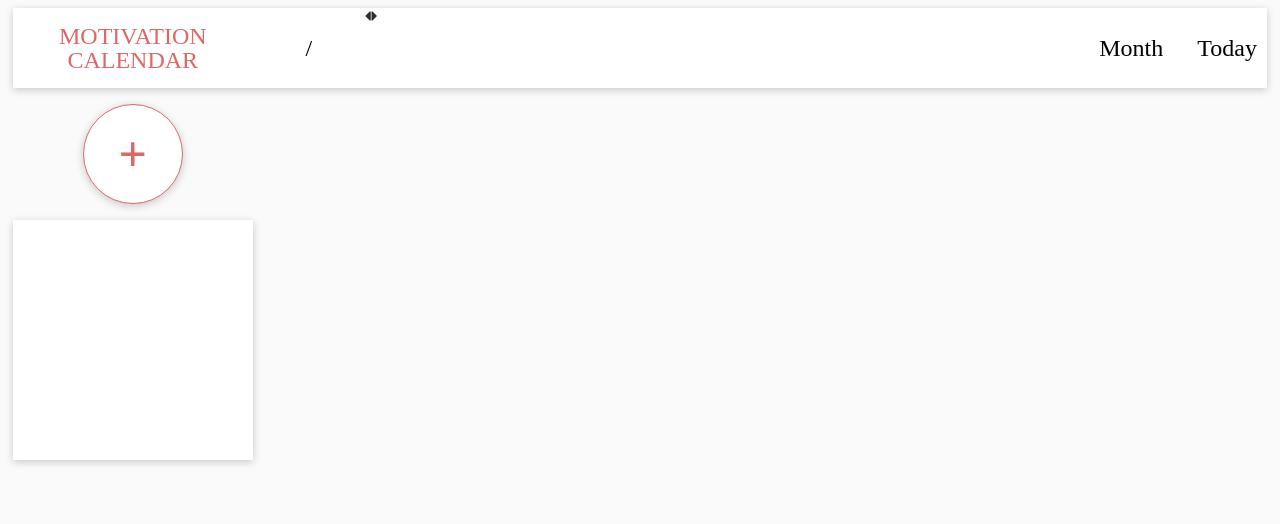
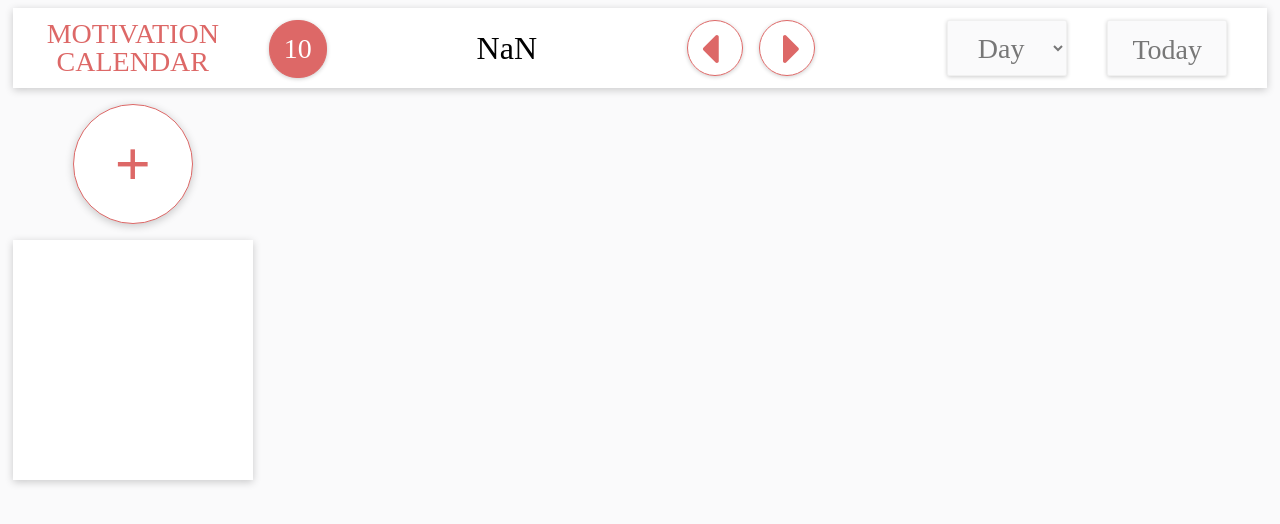
Before and after one commit to taniiiiim/motivation-calendar_vue, a Vue app: page /calendar in a window 1280 px wide. Shown: the top 524 px of the page. Built offline with nearby package versions, Linux system fonts and the light colour scheme.

Commit message:
AppHeader completed, routes were assigned to calendar view

```diff
--- a/src/components/organisms/CalendarHeader.vue
+++ b/src/components/organisms/CalendarHeader.vue
@@ -3,34 +3,134 @@
     <div class="title">
       <p>MOTIVATION<br>CALENDAR</p>
     </div>
+    <div class="current-day">
+      <span>{{currentDay}}</span>
+    </div>
     <div class="target-month">
-      <p>{{year}}/{{month}}</p>
+      <p>{{targetMonth | monthsInEnglish}} {{targetYear}}</p>
     </div>
     <div class="day-shift-btns">
-      <i class="fa fa-caret-left" aria-hidden="true"></i>
-      <i class="fa fa-caret-right" aria-hidden="true"></i>
+      <i class="fa fa-caret-left" aria-hidden="true" @click="handleshiftBack"></i>
+      <i class="fa fa-caret-right" aria-hidden="true" @click="handleshiftForward"></i>
     </div>
     <div class="today-nav">
-      <p>Today<p/>
+      <input class="today-nav-btn" type="button" value="Today" @click="handleshiftToToday" :disabled="isTargetCurrent"/>
     </div>
     <div class="time-scope">
-      <p>Month</p>
+      <select class="time-scope-box" name="time-scope" @change="handleTimeScopeChange">
+        <option
+          v-for="( val, key ) in timeScopes"
+          :key="key"
+          :value="key"
+          :selected="key === pageTitle">{{ val }}</option>
+      </select>
     </div>
   </div>
 </template>
 
 <script>
+import { MONTHS } from "../../constant.js"
+
 export default {
   name: 'calendar-header',
+  data: function() {
+    return {
+      timeScopes: {
+        day: "Day",
+        week: "Week",
+        month: "Month",
+        year: "Year"
+      }
+    }
+  },
   computed: {
-    year: function() {
-      return this.$route.params.year;
+    pageTitle: function() {
+      return this.$route.meta.pageTitle
     },
-    month: function() {
-      return this.$route.params.month;
+    currentDate: function() {
+      return new Date();
     },
-    day: function() {
-      return this.$route.params.day;
+    currentYear: function() {
+      return this.currentDate.getFullYear();
+    },
+    currentMonth: function() {
+      return this.currentDate.getMonth();
+    },
+    currentDay: function() {
+      return this.currentDate.getDate();
+    },
+    targetDate: function() {
+      return new Date(this.$route.params.year, this.$route.params.month - 1, this.$route.params.day)
+    },
+    targetYear: function() {
+      return this.targetDate.getFullYear();
+    },
+    targetMonth: function() {
+      return this.targetDate.getMonth();
+    },
+    targetDay: function() {
+      return this.targetDate.getDate();
+    },
+    isTargetCurrent: function() {
+      return (this.targetYear === this.currentYear) && (this.targetMonth === this.currentMonth) && (this.targetDay === this.currentDay);
+    }
+  },
+  filters: {
+    monthsInEnglish: function(month) {
+      return MONTHS[month];
+    }
+  },
+  methods: {
+    handleshiftBack: function() {
+      let shiftBackDate
+      switch (this.pageTitle) {
+        case "day":
+          shiftBackDate =  new Date(this.targetYear, this.targetMonth, this.targetDay - 1);
+          break;
+        case "week":
+          shiftBackDate =  new Date(this.targetYear, this.targetMonth, this.targetDay - 7);
+          break;
+        case "month":
+          shiftBackDate =  new Date(this.targetYear, this.targetMonth - 1, this.targetDay);
+          break;
+        case "year":
+          shiftBackDate =  new Date(this.targetYear - 1, this.targetMonth, this.targetDay);
+          break;
+        default:
+      }
+      this.$router.push({
+        path: `/calendar/${this.pageTitle}/${shiftBackDate.getFullYear()}/${shiftBackDate.getMonth() + 1}/${shiftBackDate.getDate()}`
+      })
+    },
+    handleshiftForward: function() {
+      let shiftForwardDate
+      switch (this.pageTitle) {
+        case "day":
+          shiftForwardDate =  new Date(this.targetYear, this.targetMonth, this.targetDay + 1);
+          break;
+        case "week":
+          shiftForwardDate =  new Date(this.targetYear, this.targetMonth, this.targetDay + 7);
+          break;
+        case "month":
+          shiftForwardDate =  new Date(this.targetYear, this.targetMonth + 1, this.targetDay);
+          break;
+        case "year":
+          shiftForwardDate =  new Date(this.targetYear + 1, this.targetMonth, this.targetDay);
+          break;
+        default:
+      }      this.$router.push({
+        path: `/calendar/${this.pageTitle}/${shiftForwardDate.getFullYear()}/${shiftForwardDate.getMonth() + 1}/${shiftForwardDate.getDate()}`
+      })
+    },
+    handleshiftToToday: function() {
+      this.$router.push({
+        path: `/calendar/${this.pageTitle}/${this.currentYear}/${this.currentMonth + 1}/${this.currentDay}`
+      })
+    },
+    handleTimeScopeChange: function(e) {
+      this.$router.push({
+        path: `/calendar/${e.target.value}/${this.targetYear}/${this.targetMonth + 1}/${this.targetDay}`
+      })
     }
   }
 }
@@ -51,57 +151,112 @@ export default {
   width: 30vh;
   p {
     color: #dd6867;
-    line-height: 3vh;
-    font-size: 3vh;
-    margin-top: 2vh;
-    margin-bottom: 2vh;
+    line-height: 3.5vh;
+    font-size: 3.5vh;
+    margin-top: 1.5vh;
+    margin-bottom: 1.5vh;
   }
   float: left;
 }
 
+.current-day {
+  margin: 1.5vh 0 1.5vh 2vh;
+  height: 7vh;
+  width: 7vh;
+  line-height: 7vh;
+  background: #dd6867;
+  border: 1px solid #dd6867;
+  border-radius: 3.5vh;
+  color: #fff;
+  font-size: 3.5vh;
+  float: left;
+  box-shadow: 0 1px 4px 0 rgba(0,0,0,0.2);
+}
+
 .target-month {
   height: 10vh;
-  width: 10vh;
-  margin-left: 2vh;
+  width: 35vh;
+  margin-left: 5vh;
   p {
     color: #000;
-    line-height: 3vh;
-    font-size: 3vh;
-    margin-top: 3.5vh;
-    margin-bottom: 3.5vh;
+    line-height: 4vh;
+    font-size: 4vh;
+    margin-top: 3vh;
+    margin-bottom: 3vh;
   }
   float: left;
 }
 
 .day-shift-btns {
-  height: 10vh;
-  margin-left: 2vh;
+  height: 7vh;
+  margin: 1.5vh 0 1.5vh 5vh;
   display: inline-flex;
   float: left;
 }
 
-.shift-btn {
-  &-left {
-    background: #fff;
-    height: 4vh;
-    width: 4vh;
-    border-top: 2vh solid transparent;
-    border-right: 3.5vh solid #fafafb;
-    border-bottom: 2vh solid transparent;
-    font-size: 50px;
+.fa {
+  height: 7vh;
+  width: 7vh;
+  border: 1px solid #dd6867;
+  border-radius: 3.5vh;
+  box-sizing: border-box;
+  box-shadow: 0 1px 4px 0 rgba(0,0,0,0.2);
+  color: #dd6867;
+  line-height: 7vh;
+  font-size: 6vh;
+  cursor: pointer;
+
+  &-caret-left {
+    padding-right: 1vh;
+  }
+
+  &-caret-right {
+    margin-left: 2vh;
+    padding-left: 1vh;
+  }
+
+  &:hover {
+    border: 2px solid #dd6867;
+    box-shadow: 0 1px 4px 0 #dd6867;
+  }
+
+  &:active {
+    background: #dd6867;
+    color: #fff;
+    box-shadow: 0 2px 8px 0 rgba(221,104,103,0.2);
+  }
+}
+
+.today-nav {
+  height: 10vh;
+  width: 15vh;
+  margin-right: 5vh;
+
+  &-btn {
+    height: 7vh;
+    width: 15vh;
+    margin: 1.5vh 0;
+    background: #fafafb;
+    border: 1px solid #f0f0f0;
+    border-radius: 2px;
+    box-sizing: border-box;
+    box-shadow: 0 1px 4px 0 rgba(0,0,0,0.2);
+    cursor: pointer;
+    color: #777;
+    line-height: 7vh;
+    font-size: 3.5vh;
     font-family: serif;
-    cursor: pointer;
 
     &:hover {
-      border: 3px solid #dd6867;
-      font-size: 50px;
-      box-shadow: 0 2px 8px 0 rgba(221,104,103,0.8);
+      border-color: #dd6867;
+      box-shadow: 0 2px 8px 0 rgba(221,104,103,0.2);
+      color: #dd6867;
     }
 
     &:active {
       background: #dd6867;
+      box-shadow: 0 2px 8px 0 rgba(221,104,103,0.2);
       color: #fff;
-      box-shadow: 0 2px 8px 0 rgba(221,104,103,0.2);
     }
 
     &:focus {
@@ -114,65 +269,44 @@ export default {
       box-shadow: 0 2px 8px 0 rgba(0,0,0,0.2);
     }
   }
-  &-right {
-    background: #fff;
-    height: 4vh;
-    width: 4vh;
-    border-top: 2vh solid transparent;
-    border-left: 3.5vh solid #fafafb;
-    border-bottom: 2vh solid transparent;
-    font-size: 50px;
+  float: right;
+}
+
+.time-scope {
+  height: 10vh;
+  width: 15vh;
+  margin-right: 5vh;
+  &-box {
+    height: 7vh;
+    width: 15vh;
+    margin: 1.5vh 0;
+    background: #fafafb;
+    border: 1px solid #f0f0f0;
+    border-radius: 2px;
+    box-sizing: border-box;
+    box-shadow: 0 1px 4px 0 rgba(0,0,0,0.2);
+    cursor: pointer;
+    color: #777;
+    line-height: 7vh;
+    font-size: 3.5vh;
     font-family: serif;
-    cursor: pointer;
+    text-align: center;
 
     &:hover {
-      border: 3px solid #dd6867;
-      font-size: 50px;
-      box-shadow: 0 2px 8px 0 rgba(221,104,103,0.8);
+      border-color: #dd6867;
+      box-shadow: 0 2px 8px 0 rgba(221,104,103,0.2);
+      color: #dd6867;
     }
 
     &:active {
       background: #dd6867;
+      box-shadow: 0 2px 8px 0 rgba(221,104,103,0.2);
       color: #fff;
-      box-shadow: 0 2px 8px 0 rgba(221,104,103,0.2);
     }
 
     &:focus {
       outline: none;
     }
-
-    &:disabled {
-      border-color: #fff;
-      color: rgb(170, 170, 170);
-      box-shadow: 0 2px 8px 0 rgba(0,0,0,0.2);
-    }
-  }
-}
-
-.today-nav {
-  height: 10vh;
-  width: 10vh;
-  margin-left: 2vh;
-  p {
-    color: #000;
-    line-height: 3vh;
-    font-size: 3vh;
-    margin-top: 3.5vh;
-    margin-bottom: 3.5vh;
-  }
-  float: right;
-}
-
-.time-scope {
-  height: 10vh;
-  width: 10vh;
-  margin-left: 2vh;
-  p {
-    color: #000;
-    line-height: 3vh;
-    font-size: 3vh;
-    margin-top: 3.5vh;
-    margin-bottom: 3.5vh;
   }
   float: right;
 }
--- a/src/components/organisms/SideBar.vue
+++ b/src/components/organisms/SideBar.vue
@@ -22,21 +22,20 @@ export default {
 
 .task-add-btn {
   background: #fff;
-  height: 100px;
-  width: 100px;
-  line-height: 50px;
+  height: 15vh;
+  width: 15vh;
+  line-height: 10vh;
   border: 1px solid #dd6867;
-  border-radius: 50px;
+  border-radius: 7.5vh;
   box-shadow: 0 2px 8px 0 rgba(0,0,0,0.2);
   color: #dd6867;
-  font-size: 50px;
+  font-size: 8vh;
   font-family: serif;
   font-weight: bold;
   cursor: pointer;
 
   &:hover {
     border: 3px solid #dd6867;
-    font-size: 50px;
     box-shadow: 0 2px 8px 0 rgba(221,104,103,0.8);
   }
 
--- /dev/null
+++ b/src/components/templates/NotFound.vue
@@ -0,0 +1,11 @@
+<template>
+  <div class="not-found">
+    <h1>404 Not Found</h1>
+  </div>
+</template>
+
+<script>
+export default {
+  name: 'not-found'
+}
+</script>
--- /dev/null
+++ b/src/constant.js
@@ -0,0 +1,3 @@
+export const MONTHS = [
+  "January", "February", "March", "April", "May", "June", "July", "August", "September", "October", "November", "December"
+];
--- a/src/router.js
+++ b/src/router.js
@@ -8,6 +8,7 @@ import DayTable from './components/organisms/DayTable.vue'
 import WeekTable from './components/organisms/WeekTable.vue'
 import MonthTable from './components/organisms/MonthTable.vue'
 import YearTable from './components/organisms/YearTable.vue'
+import NotFound from './components/templates/NotFound.vue'
 
 Vue.use(Router)
 
@@ -36,22 +37,41 @@ export default new Router({
       component: CalendarView,
       children: [
         {
-          path: 'day',
+          path: 'day/:year/:month/:day',
+          meta: {
+            pageTitle: 'day'
+          },
           component: DayTable
         },
         {
-          path: 'week',
+          path: 'week/:year/:month/:day',
+          meta: {
+            pageTitle: 'week'
+          },
           component: WeekTable
         },
         {
           path: 'month/:year/:month/:day',
+          meta: {
+            pageTitle: 'month'
+          },
           component: MonthTable
         },
         {
-          path: 'year',
+          path: 'year/:year/:month/:day',
+          meta: {
+            pageTitle: 'year'
+          },
           component: YearTable
         }
       ]
+    },
+    {
+      path: '*',
+      meta: {
+        pageTitle: 'notfound'
+      },
+      component: NotFound
     }
   ]
 })
```
